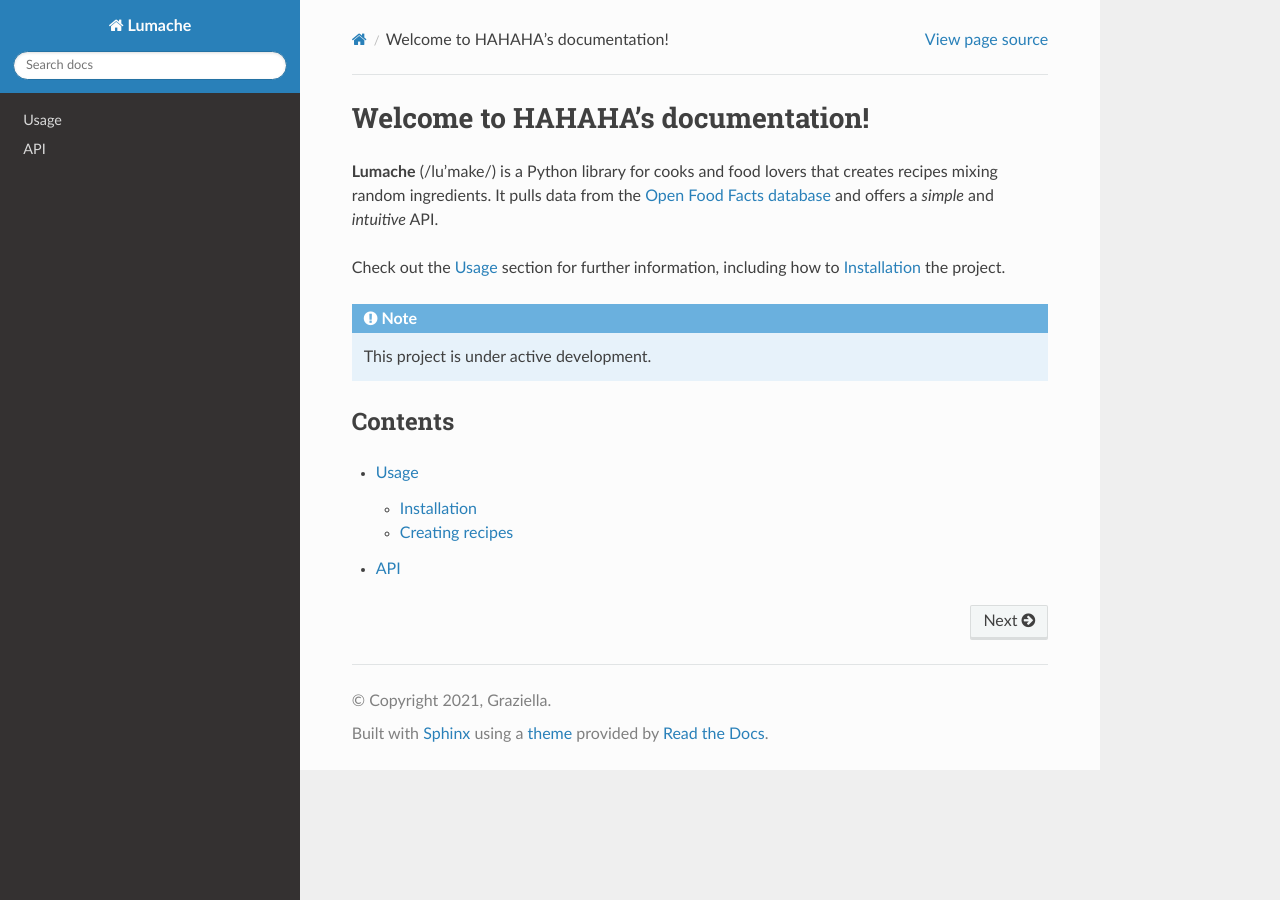
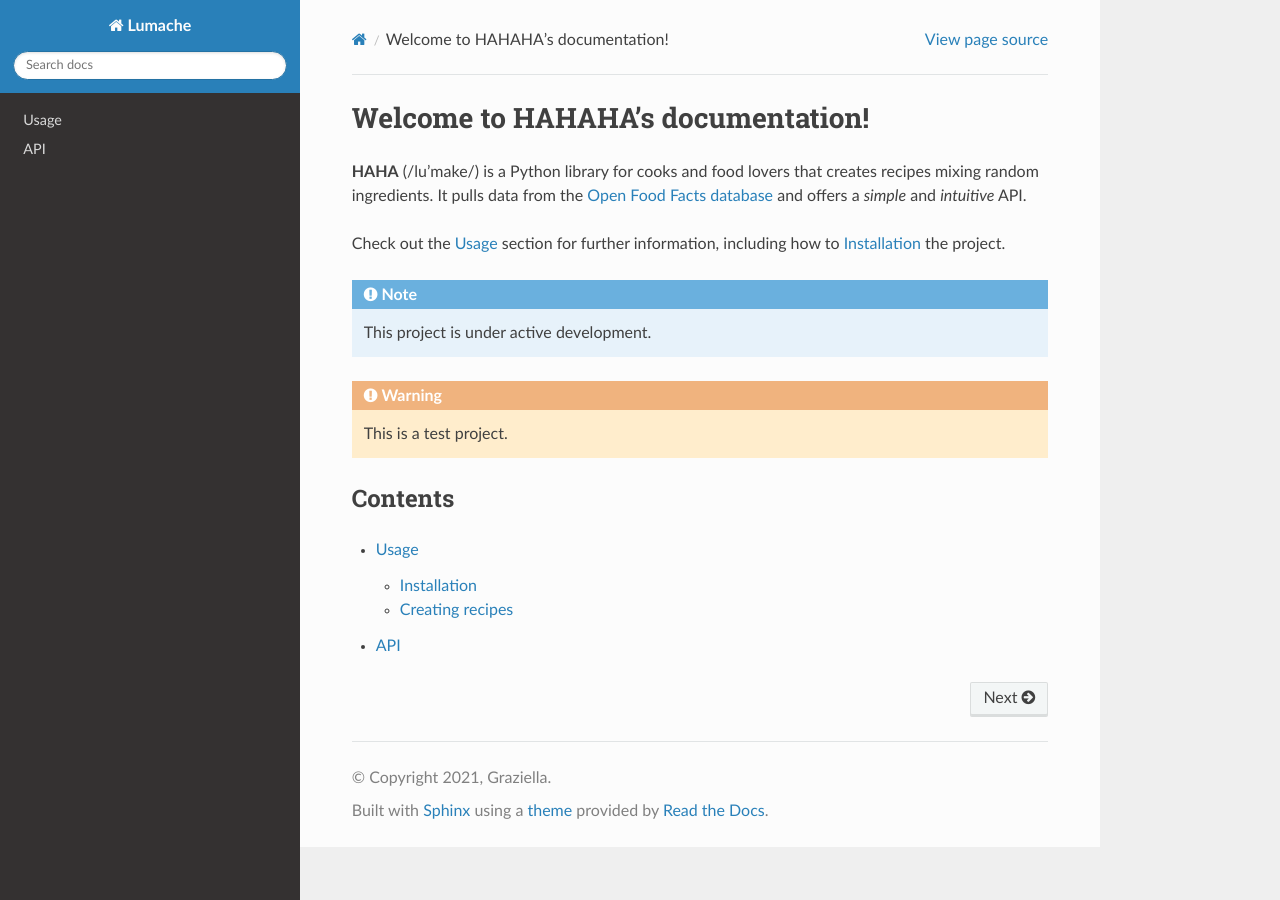
Before and after one commit to jessiehgit/rtd-test, a Sphinx documentation site: the page built from docs/source/index.rst, in a window 1280 px wide. Built offline with Sphinx 7.4.7 and the Read the Docs theme 3.1.0, drawn with Linux system fonts in a browser that asks for light colours.

Commit message:
Update index.rst

```diff
--- a/docs/source/index.rst
+++ b/docs/source/index.rst
@@ -1,7 +1,7 @@
 Welcome to HAHAHA's documentation!
 ===================================
 
-**Lumache** (/lu'make/) is a Python library for cooks and food lovers
+**HAHA** (/lu'make/) is a Python library for cooks and food lovers
 that creates recipes mixing random ingredients.
 It pulls data from the `Open Food Facts database <https://world.openfoodfacts.org/>`_
 and offers a *simple* and *intuitive* API.
@@ -13,6 +13,10 @@ how to :ref:`installation` the project.
 
    This project is under active development.
 
+.. warning::
+
+   This is a test project.
+
 Contents
 --------
 
```
